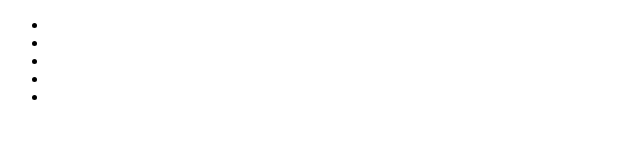
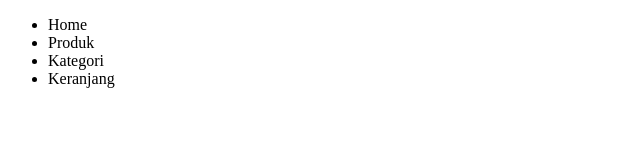
Before and after one commit to JoenDev03/projek_supermarket_kelompok3_hrc, a plain HTML site: page index.html in a window 1280 px wide. Shown: the whole page, without its empty margins (0-640 px from the left). Drawn offline with Linux system fonts and the light colour scheme.

Commit message:
Update index.html

```diff
--- a/index.html
+++ b/index.html
@@ -8,11 +8,10 @@
 </head>
 <body>
     <ul>
-        <li></li>
-        <li></li>
-        <li></li>
-        <li></li>
-        <li></li>
+        <li>Home</li>
+        <li>Produk</li>
+        <li>Kategori</li>
+        <li>Keranjang</li>
     </ul>
 </body>
 </html>
```
